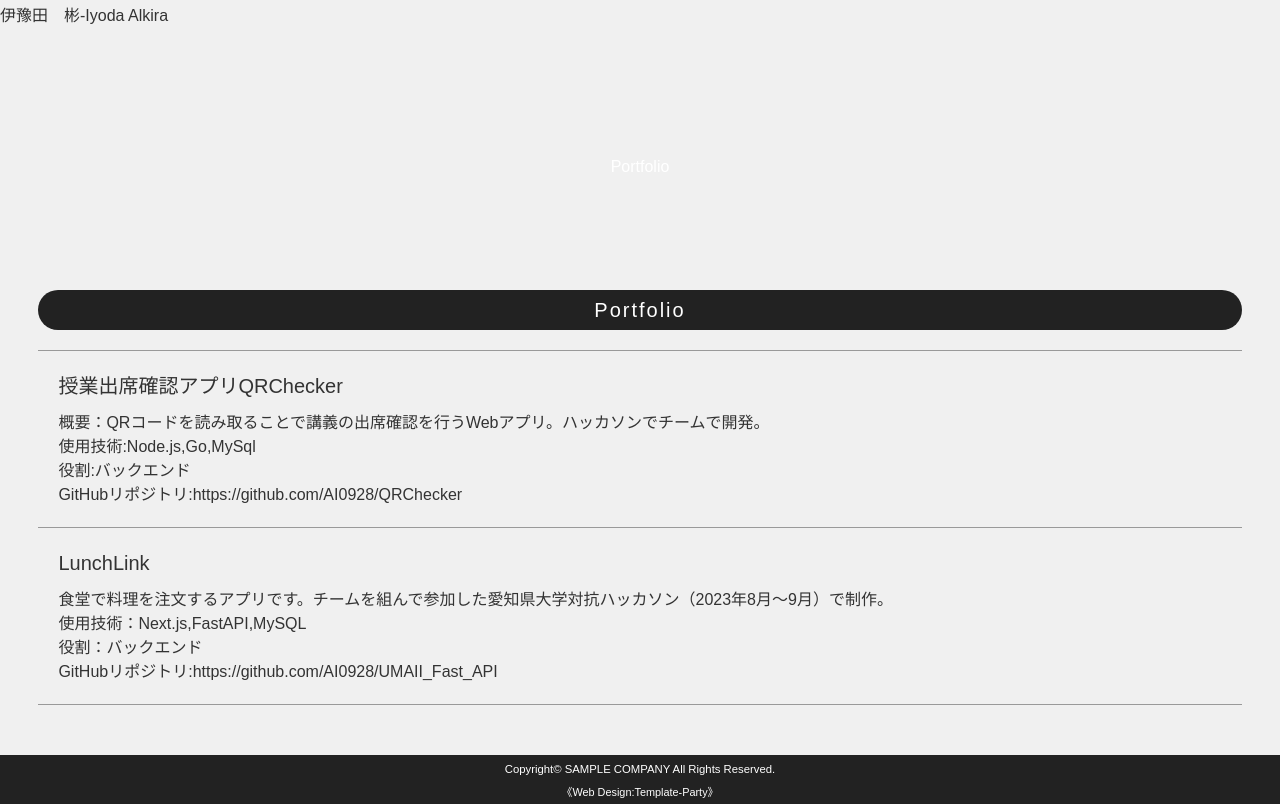
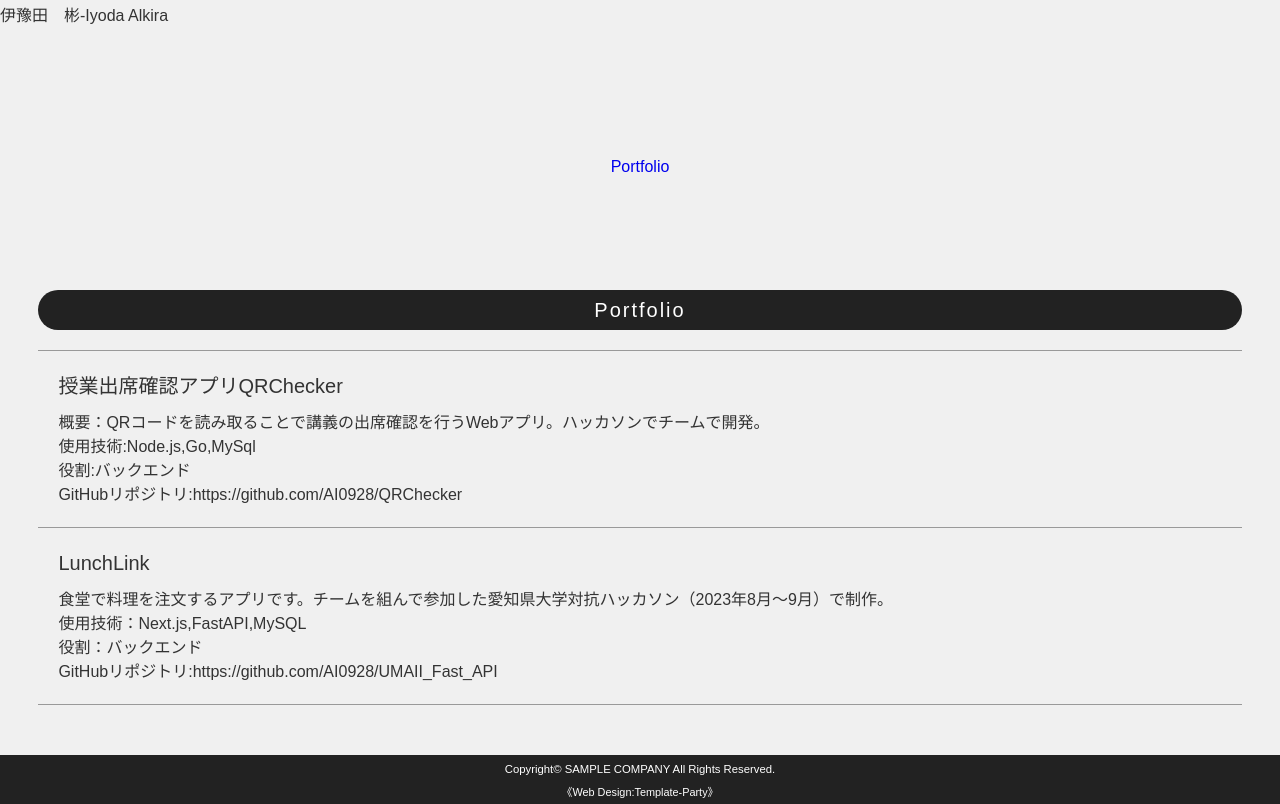
Before and after one commit to AI0928/AI0928.github.io, a plain HTML site: page portfolio/index.html in a window 1280 px wide. Drawn offline with nearby package versions, Linux system fonts and the light colour scheme.

Commit message:
Update style.css

```diff
--- a/portfolio/css/style.css
+++ b/portfolio/css/style.css
@@ -35,6 +35,7 @@ iframe {width: 100%;}
 a {
 	/*リンクテキストの色*/
 	transition: 0.5s;	/*マウスオン時の移り変わるまでの時間設定。0.5秒。*/
+	text-align: center;
 }
 a:hover {
 	color: #ff4765;			/*マウスオン時の文字色*/
@@ -83,7 +84,6 @@ header #logo img {
 #menubar li a {
 	text-decoration: none;display: block;text-align: center;
 	width: 140px;	/*メニューの幅*/
-	color: #fff;	/*文字色*/
 	border-bottom: 2px solid transparent;	/*下線の幅、線種、色。transparentは透明の事。*/
 	padding-bottom: 7px;	/*下線と文字の間にとる余白*/
 }
```
